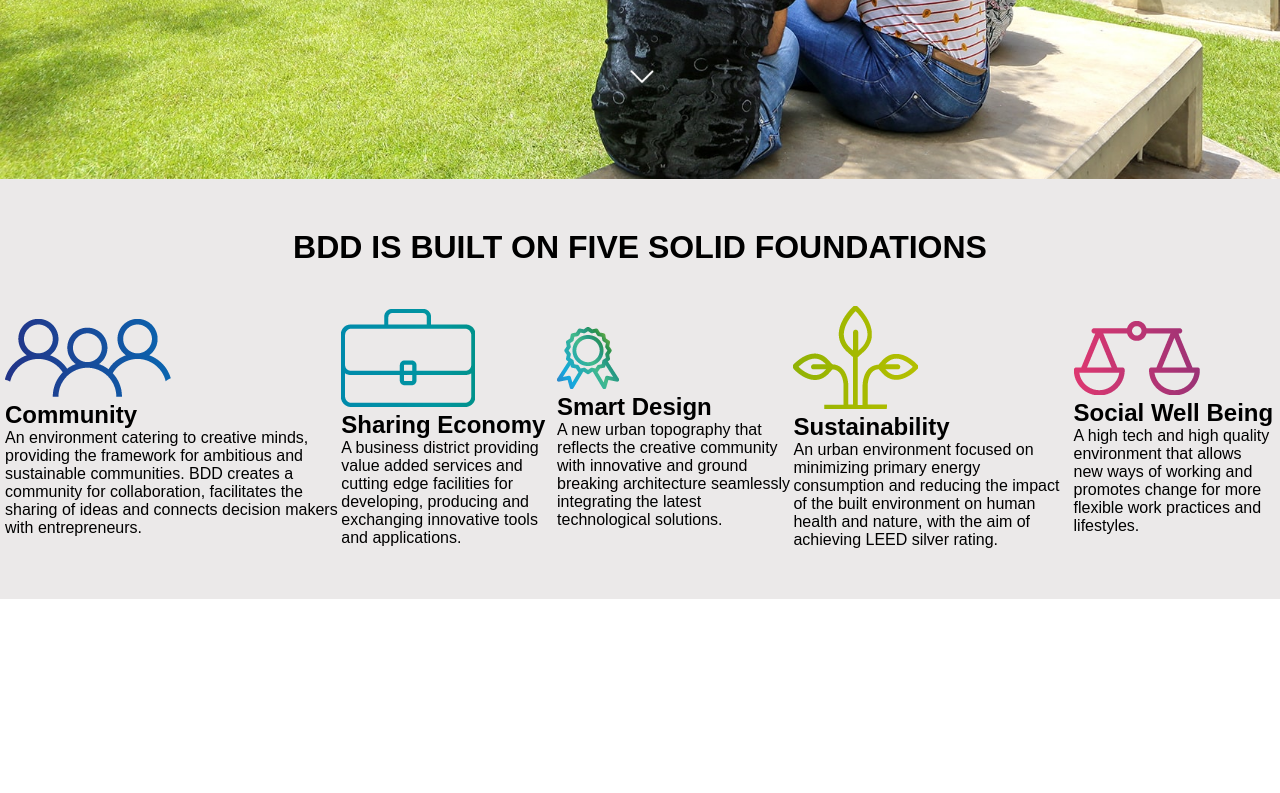
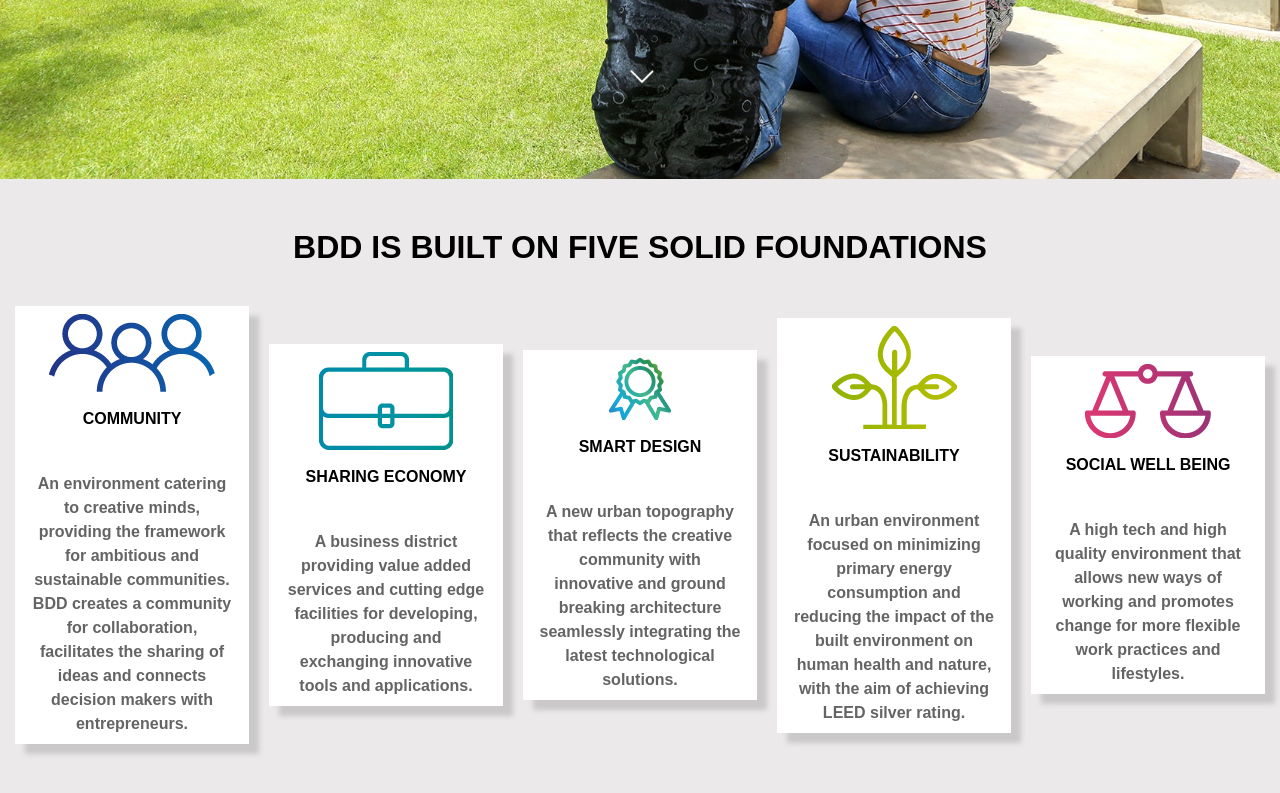
Before and after one commit to asmaahamid02/bdd-homepage-frontend, a plain HTML site: page index.html in a window 1280 px wide. Shown: the part 569-1362 px from the top of the page. Before the commit the page ends 1168 px from the top, so only its background shows below. Drawn offline with Linux system fonts and the light colour scheme.

Commit message:
Added Foundations Section cards  style

```diff
--- a/assets/css/styles.css
+++ b/assets/css/styles.css
@@ -144,3 +144,51 @@ img {
   justify-content: space-between;
   align-items: center;
 }
+
+.section-content > .card:last-child {
+  margin-right: 10px;
+}
+
+.section-content > .card:first-child {
+  margin-left: 10px;
+}
+
+.card {
+  display: flex;
+  flex-direction: column;
+  align-items: center;
+  justify-content: center;
+  padding: 8px 15px;
+  background-color: #fff;
+  margin-right: 20px;
+  /* height: 70vh; */
+  flex-basis: 20%;
+  box-shadow: 10px 10px 5px #cac8c8;
+}
+
+.card-header {
+  height: 20%;
+  width: 100%;
+  text-align: center;
+  margin-bottom: 10px;
+}
+
+.card-title {
+  font-size: 1rem;
+  font-weight: bolder;
+  text-transform: uppercase;
+  padding: 14px 0;
+}
+.card-body {
+  width: 100%;
+  height: 80%;
+  margin-top: 10px;
+}
+
+.card-paragraph {
+  text-align: center;
+  margin-top: 10px;
+  line-height: 1.5;
+  color: #646464;
+  font-weight: 700;
+}
--- a/index.html
+++ b/index.html
@@ -69,17 +69,17 @@
     <!-- Start Foundations Section -->
     <section class="container section gray">
         <div class="section-header">
-            <h2 class="header-title">
+            <h5 class="header-title">
                 BDD IS BUILT ON FIVE SOLID FOUNDATIONS
-            </h2>
+            </h5>
         </div>
         <div class="section-content">
             <div class="card shadow">
                 <div class="card-header">
                     <img src="./assets/images/icons/1.png" alt="">
-                    <h2 class="card-title">
+                    <h5 class="card-title">
                         Community
-                    </h2>
+                    </h5>
                 </div>
                 <div class="card-body">
                     <p class="card-paragraph">
@@ -93,9 +93,9 @@
             <div class="card shadow">
                 <div class="card-header">
                     <img src="./assets/images/icons/2.png" alt="">
-                    <h2 class="card-title">
+                    <h5 class="card-title">
                         Sharing Economy
-                    </h2>
+                    </h5>
                 </div>
                 <div class="card-body">
                     <p class="card-paragraph">
@@ -108,9 +108,9 @@
             <div class="card shadow">
                 <div class="card-header">
                     <img src="./assets/images/icons/5.png" alt="">
-                    <h2 class="card-title">
+                    <h5 class="card-title">
                         Smart Design
-                    </h2>
+                    </h5>
                 </div>
                 <div class="card-body">
                     <p class="card-paragraph">
@@ -122,9 +122,9 @@
             <div class="card shadow">
                 <div class="card-header">
                     <img src="./assets/images/icons/3.png" alt="">
-                    <h2 class="card-title">
+                    <h5 class="card-title">
                         Sustainability
-                    </h2>
+                    </h5>
                 </div>
                 <div class="card-body">
                     <p class="card-paragraph">
@@ -138,9 +138,9 @@
             <div class="card shadow">
                 <div class="card-header">
                     <img src="./assets/images/icons/4.png" alt="">
-                    <h2 class="card-title">
+                    <h5 class="card-title">
                         Social Well Being
-                    </h2>
+                    </h5>
                 </div>
                 <div class="card-body">
                     <p class="card-paragraph">
```
